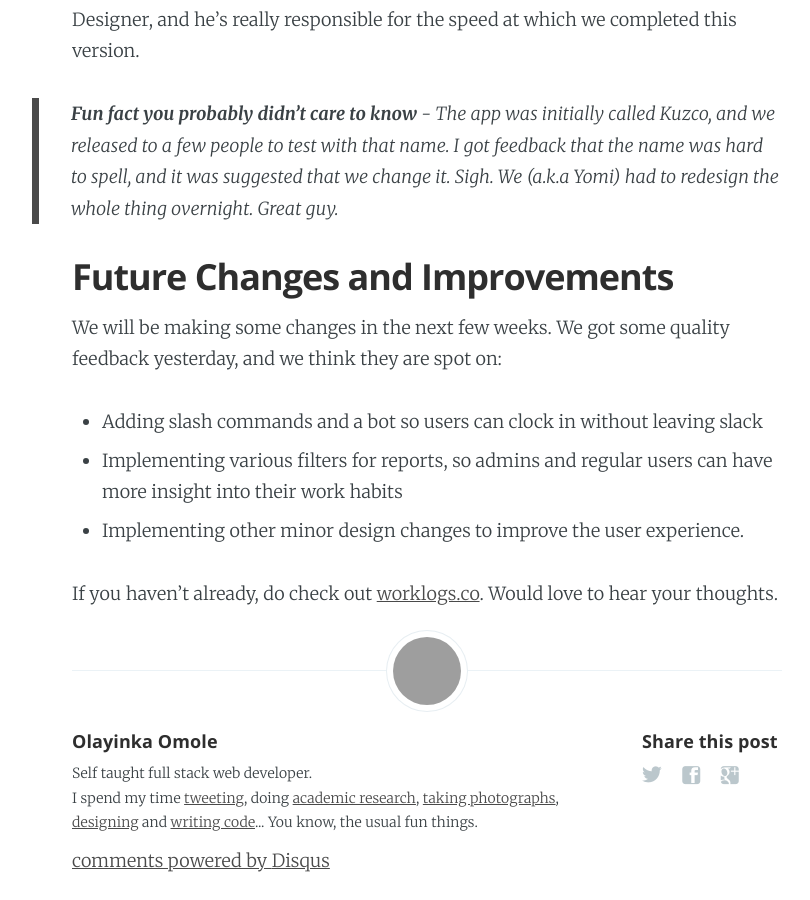
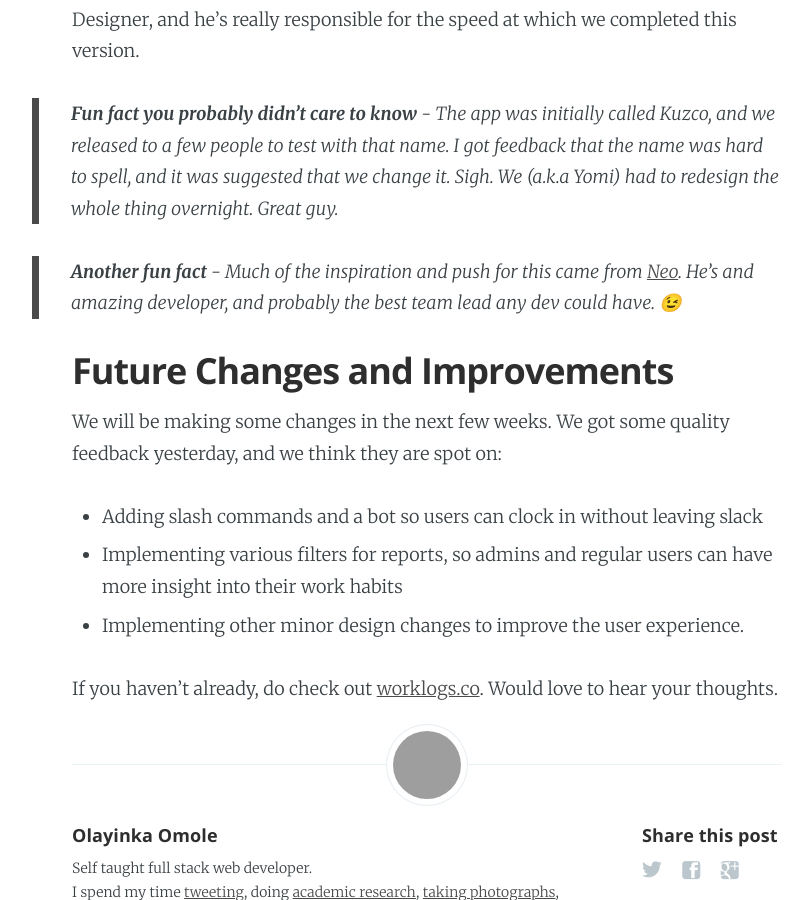
Before and after one commit to olayinkaos/olayinkaos.github.com, a Jekyll site: the page built from _posts/2017-05-21-worklogs.markdown, in a window 1280 px wide and 900 px high, scrolled down 1680 px. Shown: the whole window, without its empty margins (213-1023 px from the left). Built offline with Jekyll 4.4.1, drawn with Linux system fonts in a browser that asks for light colours; comment, search, counter and statistics services are not loaded; grey boxes are pictures that could not be loaded.

Commit message:
update 'worklogs' post

```diff
--- a/_posts/2017-05-21-worklogs.markdown
+++ b/_posts/2017-05-21-worklogs.markdown
@@ -32,6 +32,9 @@ It was really great working with Yomi. He's an amazing Frontend Developer and De
 
 >**Fun fact you probably didn't care to know** - The app was initially called Kuzco, and we released to a few people to test with that name. I got feedback that the name was hard to spell, and it was suggested that we change it. Sigh. We (a.k.a Yomi) had to redesign the whole thing overnight. Great guy.
 
+
+> **Another fun fact** - Much of the inspiration and push for this came from [Neo](https://twitter.com/NeoIghodaro). He's and amazing developer, and probably the best team lead any dev could have. 😉
+
 ## Future Changes and Improvements
 We will be making some changes in the next few weeks. We got some quality feedback yesterday, and we think they are spot on:
 - Adding slash commands and a bot so users can clock in without leaving slack
```
